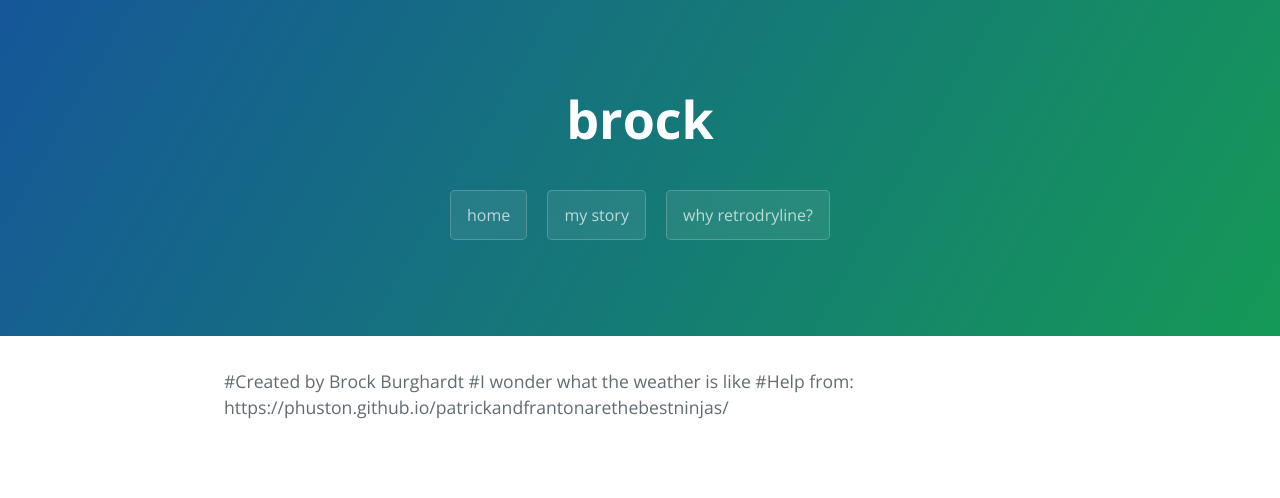
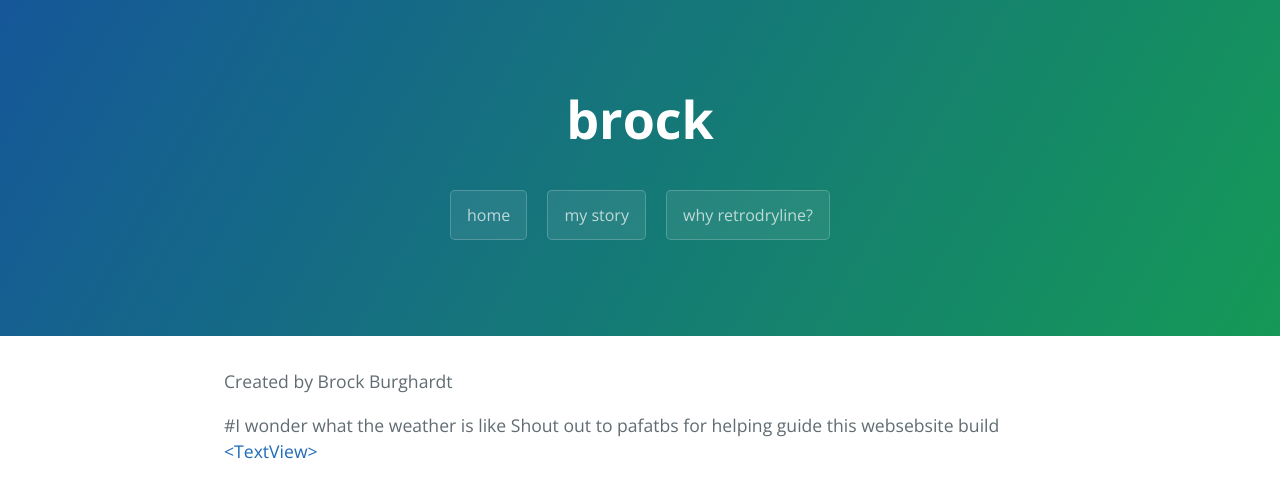
Before and after one commit to retrodryline-zz/retrodryline.github.io, a Jekyll site: the page built from index.md, in a window 1280 px wide. Shown: the top 498 px of the page. Built offline with Jekyll 4.4.1, drawn with Linux system fonts in a browser that asks for light colours.

Commit message:
Update index.md

```diff
--- a/index.md
+++ b/index.md
@@ -4,6 +4,8 @@ layout: template
 filename: index
 ---
 
-#Created by Brock Burghardt
+Created by Brock Burghardt
+
 #I wonder what the weather is like
-#Help from: https://phuston.github.io/patrickandfrantonarethebestninjas/
+Shout out to pafatbs for helping guide this websebsite build
+[&lt;TextView&gt;](https://phuston.github.io/patrickandfrantonarethebestninjas/)
```
